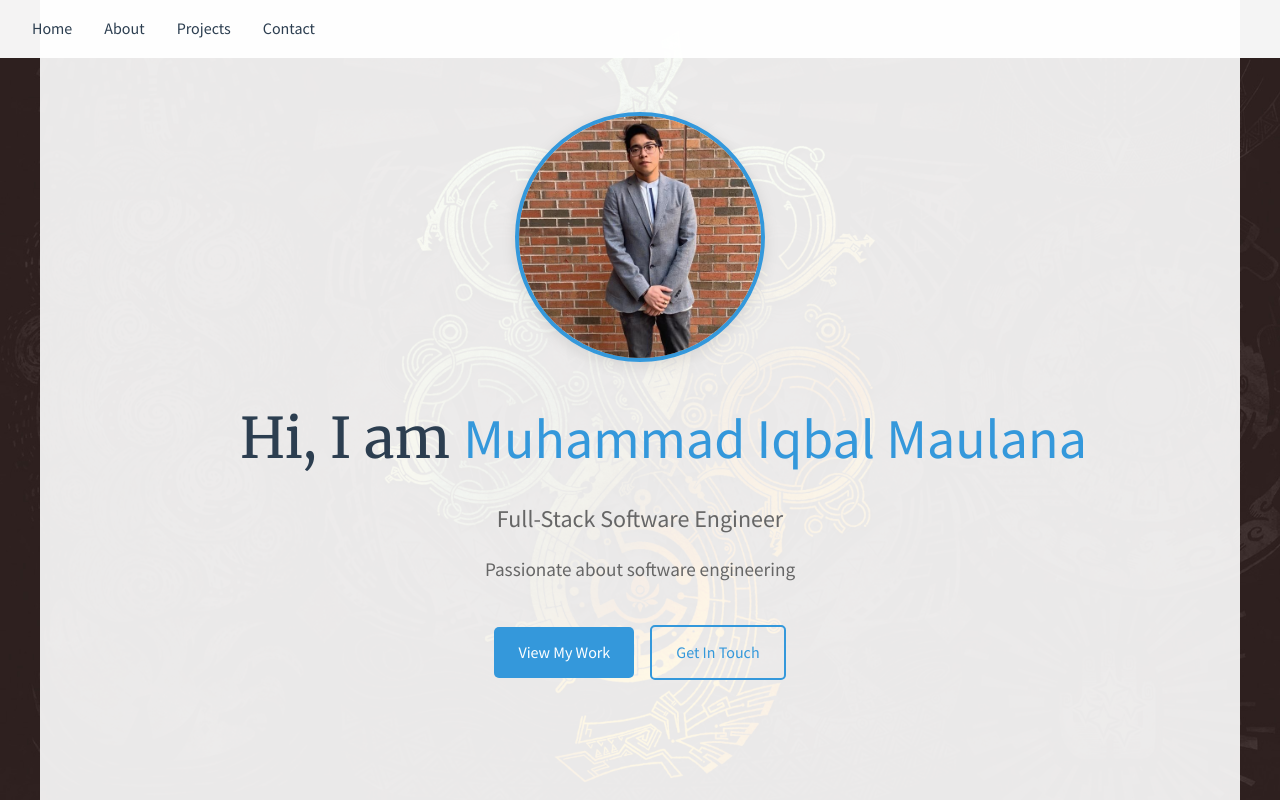
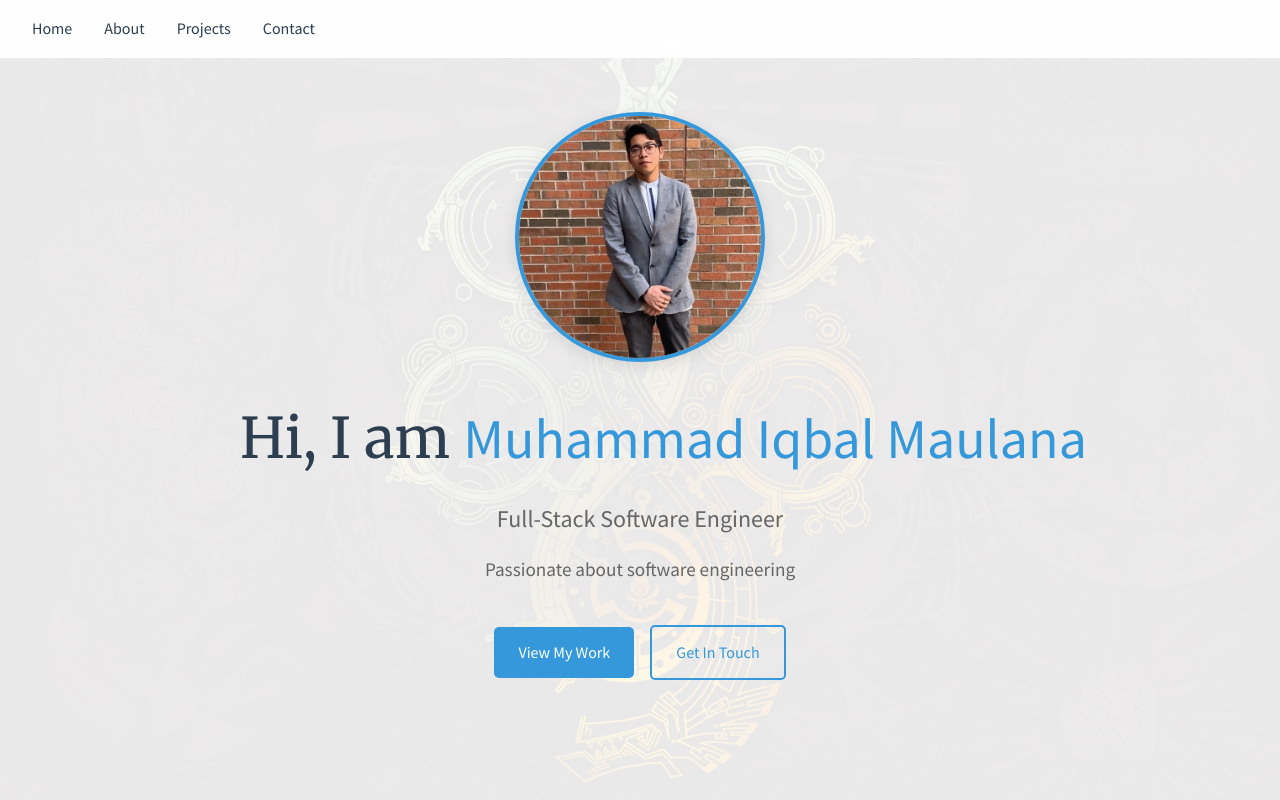
Before and after one commit to Aetherx24/portofolio-website, a Next.js app: page / in a window 1280 px wide. Shown: the top 800 px of the page. Built offline with nearby package versions, Linux system fonts and the light colour scheme.

Commit message:
syle: reduced blank spaces

```diff
--- a/app/legacy.css
+++ b/app/legacy.css
@@ -79,9 +79,8 @@ body {
 
 /* Section Styles */
 section {
-  padding: 5rem 2rem;
-  max-width: 1200px;
-  margin: 0 auto;
+  padding: 5rem 0;
+  width: 100%;
 }
 
 /* Heading Styles */
```
